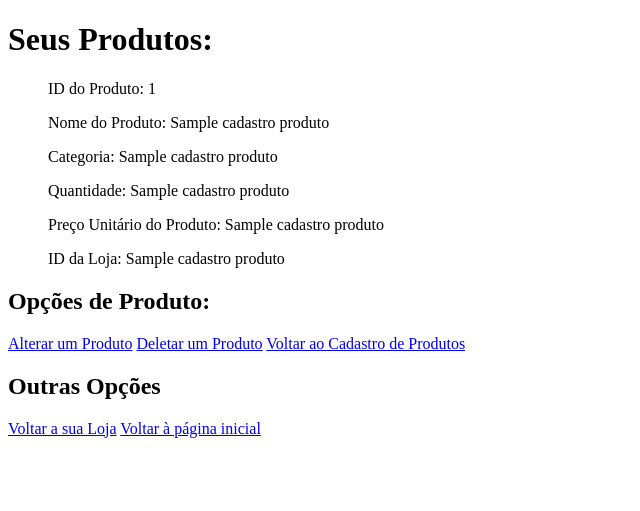
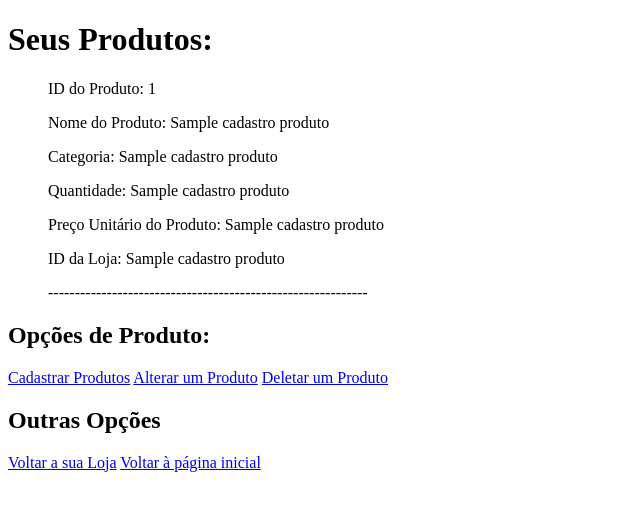
Before and after one commit to Deyvisu/PROJETO-FINAL, a Flask app: page /ExibirProdutos in a window 1280 px wide. Shown: the top 511 px of the page, without its empty margins (0-640 px from the left). Run offline with Flask 2, Linux system fonts and the light colour scheme; a database or web service that is not in the repository returns one stand-in record (values such as "Sample title"); some libraries are stand-ins or nearby versions.

Commit message:
Update ExibirProdutos.html

```diff
--- a/Projeto Final/templates/ExibirProdutos.html
+++ b/Projeto Final/templates/ExibirProdutos.html
@@ -19,16 +19,17 @@
     <p>Preço Unitário do Produto: {{dadoProduto[4]}}</p>
     <p>ID da Loja: {{dadoProduto[5]}}</p>
     {%endfor%}
+    <p>------------------------------------------------------------</p>
     </div>
 </ul>
 
 <h2>Opções de Produto: </h2>
-<a href = "/AlterarProduto">Alterar um Produto</a>
+<a href = "/CadastrarProdutos">Cadastrar Produtos</a>
+<a href = "/ConfirmaçãoAlterarProduto">Alterar um Produto</a>
 <a href = "/DeletarProduto">Deletar um Produto</a>
-<a href = "/CadastrarProdutos">Voltar ao Cadastro de Produtos</a>
 
 <h2>Outras Opções</h2>
-<a href = "/MinhasLojas">Voltar a sua Loja</a>
+<a href = "/user/{{dadosProduto[0][5]}}/MinhasLojas">Voltar a sua Loja</a>
 
 </div>
 
```
